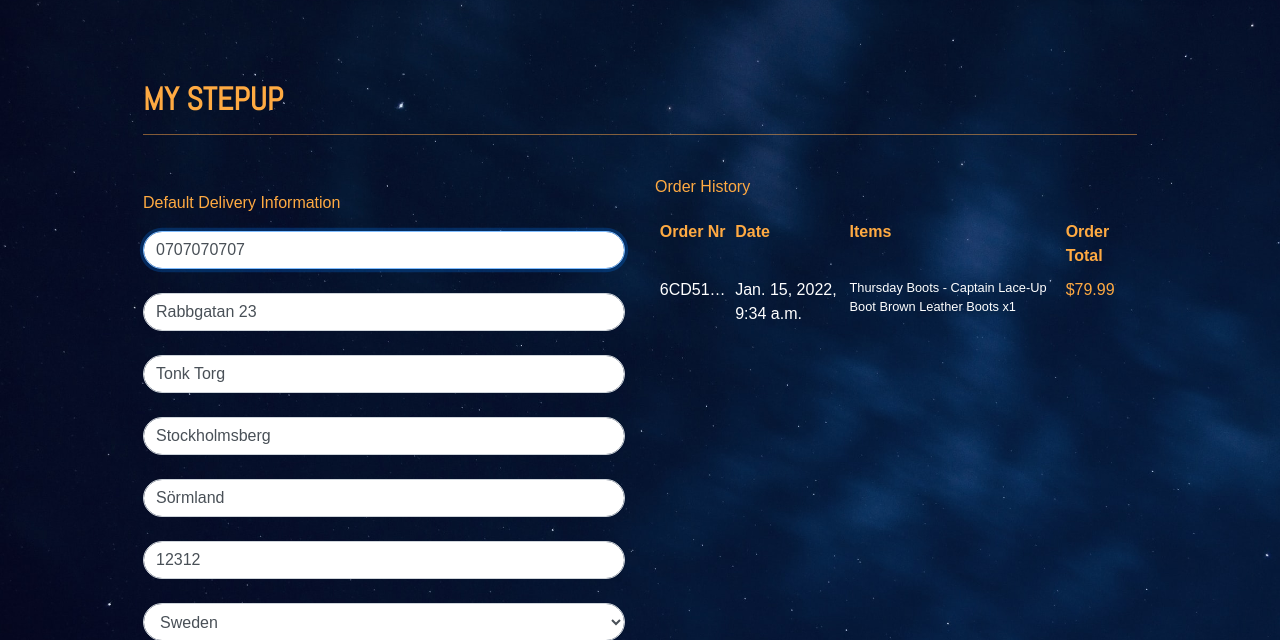
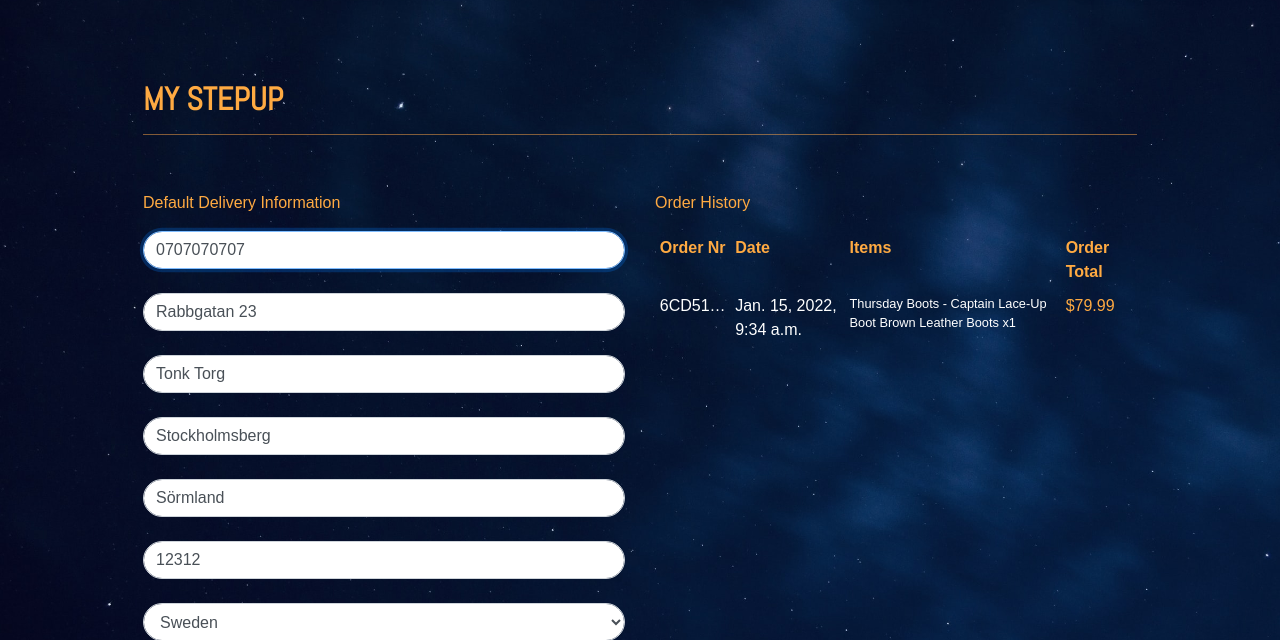
Before and after one commit to johnvenkiah/CI_PP5_John_Venkiah, a Django app: page /my_stepup/ in a window 1280 px wide. Shown: the part 84-724 px from the top of the page. Run offline with Django 3.2, Linux system fonts and the light colour scheme; a user stored in the database is signed in; data comes from the database, SQL or seed files in the repository; some libraries are stand-ins or nearby versions; some web fonts are replaced.

Commit message:
style: add correct margin to order history on my_stepup.htmls

```diff
--- a/profiles/templates/profiles/my_stepup.html
+++ b/profiles/templates/profiles/my_stepup.html
@@ -31,7 +31,7 @@
                 </form>
             </div>
             <div class="col-12 col-lg-6 mt-4">
-                <p class="text-orange">Order History</p>
+                <p class="text-orange my-3">Order History</p>
                 <div class="order-history table-responsive">
                     <table class="table table-sm table-borderless">
                         <thead>
```
